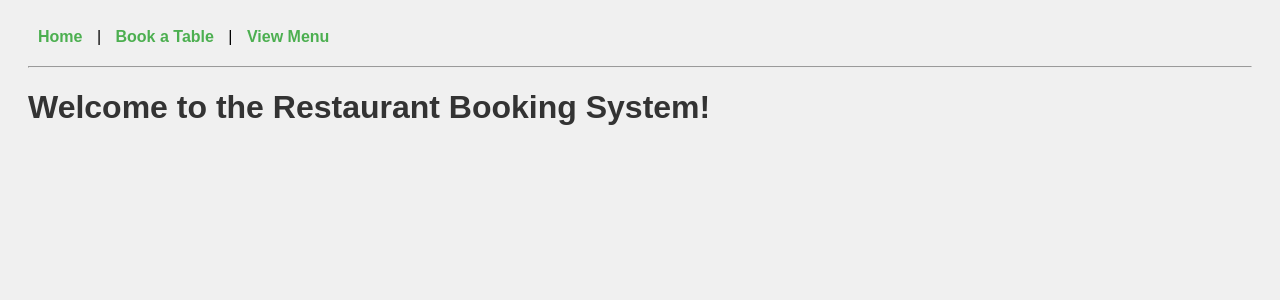
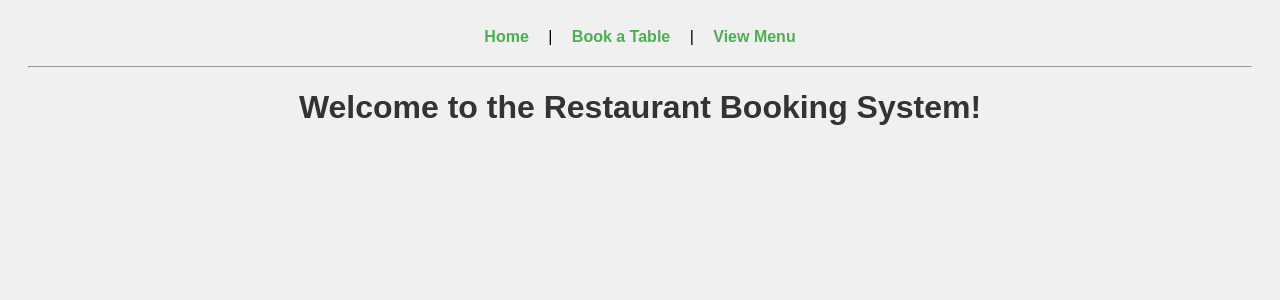
Before and after one commit to GabeColetta24/restaurant_booking, a Django app: page / in a window 1280 px wide. Shown: the top 300 px of the page. Run offline with Django 4.2, Linux system fonts and the light colour scheme.

Commit message:
Center align text and navigation bar across all pages

```diff
--- a/bookings/static/bookings/style.css
+++ b/bookings/static/bookings/style.css
@@ -4,10 +4,12 @@ body {
     font-family: Arial, sans-serif;
     background-color: #f0f0f0;
     padding: 20px;
+    text-align: center;
 }
 
 h1, h2 {
     color: #333;
+    text-align: center;
 }
 
 form {
@@ -38,11 +40,12 @@ a {
 /* Navigation Bar Styling */
 nav {
     margin-bottom: 20px;
+    text-align: center;
 }
 
 nav a {
     text-decoration: none;
-    margin: 0 10px;
+    margin: 0 15px;
     color: #4CAF50;
     font-weight: bold;
 }
```
